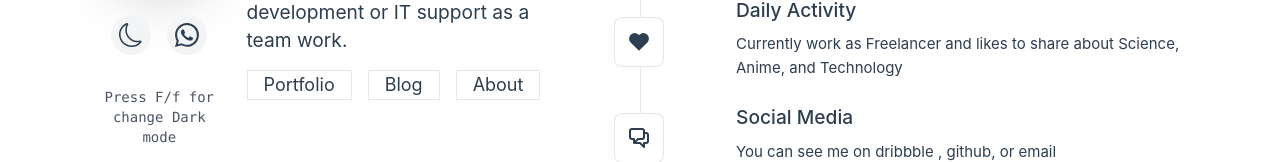
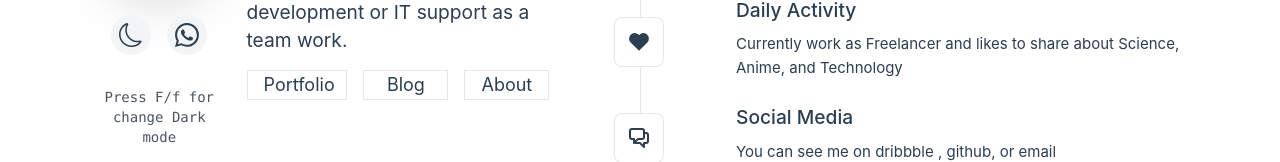
Before and after one commit to fajarfaz/faz, a Vue app: page / in a window 1280 px wide. Shown: the part 398-560 px from the top of the page. Built offline with nearby package versions, Linux system fonts and the light colour scheme.

Commit message:
update z-index

```diff
--- a/src/views/BlogView.vue
+++ b/src/views/BlogView.vue
@@ -5,10 +5,10 @@
 
   <div class="border-l pl-2 flex flex-col space-y-10 my-20 ">
 
-   <h1 class="text-4xl font-semibold tracking-wider text-center">
+   <h1 class="text-4xl font-semibold tracking-wider text-center ">
     My Blog
   </h1>
-  <div class="dark:bg-gray-700 fixed w-screen h-full inset-0"> </div>
+  <div class="dark:bg-gray-700 fixed w-screen h-full inset-0 -z-10"> </div>
   <p class="text-center text-lg">
     Look forward to my adventure
   </p>
--- a/src/views/HomeView.vue
+++ b/src/views/HomeView.vue
@@ -43,7 +43,7 @@
    <div class="wrapper">
       <HelloWorld msg="Hi, Im Fajar Faz"/>
 
-      <nav class="flex flex-row md:flex-col lg:flex-row md:text-center space-x-4 md:justify-start justify-center text-lg md:mt-4 mt-10 text-base md:text-lg">
+      <nav class="grid grid-cols-3 md:flex-col lg:flex-row md:text-center space-x-4 md:justify-start justify-center text-lg md:mt-4 mt-10 text-base md:text-lg">
         <RouterLink class="px-4 hover:bg-green-300 hover:text-gray-900 duration-300 border " to="/portfolio">Portfolio</RouterLink>
         <RouterLink class="px-4 hover:bg-green-300 hover:text-gray-900 duration-300 border " to="/blog">Blog</RouterLink>
         <RouterLink class="px-4 hover:bg-green-300 hover:text-gray-900 duration-300 border " to="/about">About</RouterLink>
```
